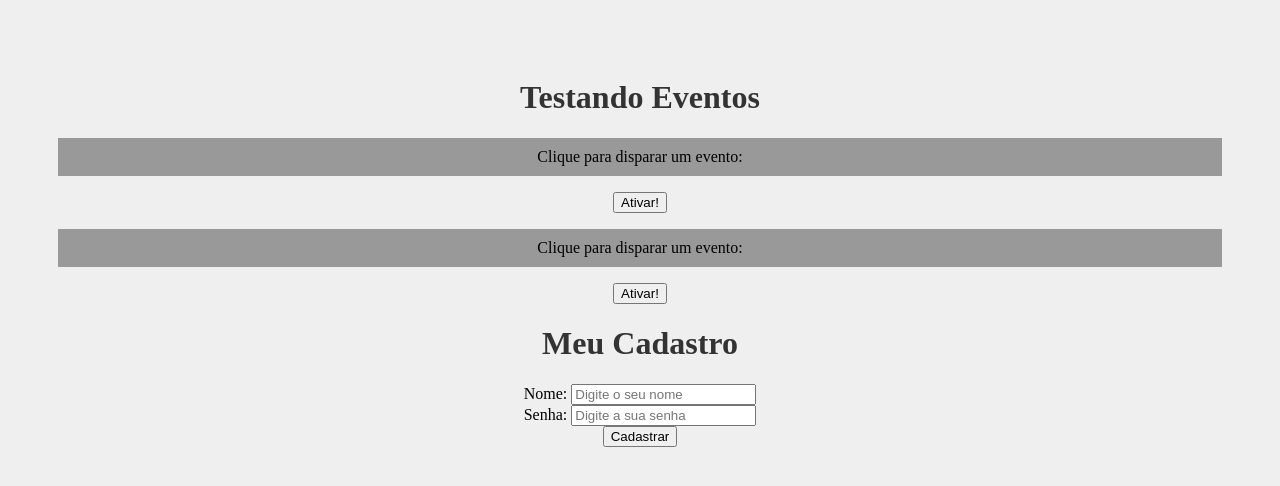
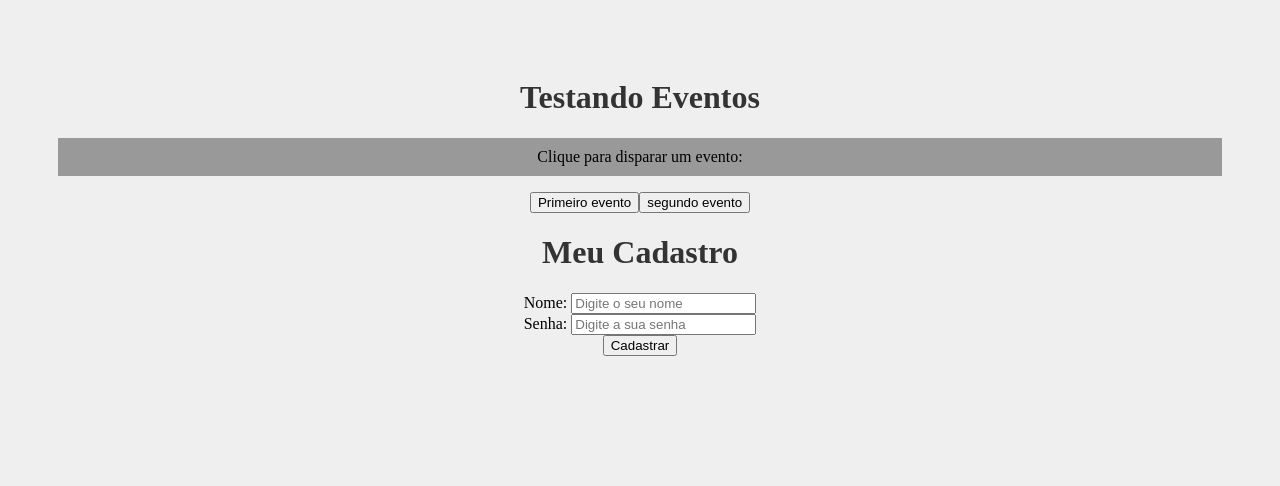
Before and after one commit to geneves97/appReact, a React (Create React App) app: page / in a window 1280 px wide. Shown: the top 486 px of the page. Built offline with nearby package versions, Linux system fonts and the light colour scheme.

Commit message:
This commitment to the content up to class 11 of the React course

```diff
--- a/src/App.js
+++ b/src/App.js
@@ -8,8 +8,7 @@
 
     <div className="App">
       <h1>Testando Eventos</h1>
-      <Evento numero="1"/>
-      <Evento numero="2"/>
+      <Evento />
       <Form />
     </div>
   );
--- a/src/components/Evento.js
+++ b/src/components/Evento.js
@@ -1,13 +1,20 @@
-function Evento({numero}) {
+import Button from "./evento/Button";
+
+function Evento() {
 
     function meuEvento() {
-        console.log(`Opa, fui ativado ${numero}`);
+        console.log(`Ativando primeiro evento`);
+    }
+
+    function segundoEvento() {
+        console.log(`Ativando segundo evento`);
     }
 
     return(
         <div>
             <p>Clique para disparar um evento:</p>
-            <button onClick={meuEvento}>Ativar!</button>
+            <Button event={meuEvento} text="Primeiro evento" />
+            <Button event={segundoEvento} text="segundo evento" />
         </div>
     )
 }
--- /dev/null
+++ b/src/components/evento/Button.js
@@ -0,0 +1,7 @@
+function Button(props) {
+
+    return <button onClick={props.event}>{props.text}</button>
+
+}
+
+export default Button
```
